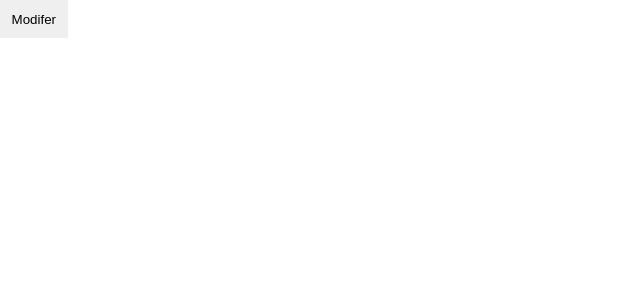
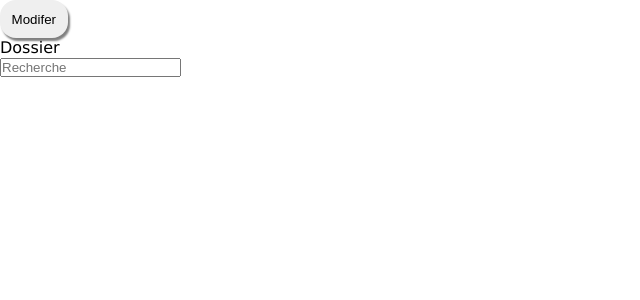
Before and after one commit to Abombidus/noteApp, a React (Vite) app: page / in a window 1280 px wide. Shown: the top 300 px of the page, without its empty margins (0-640 px from the left). Built offline with nearby package versions, Linux system fonts and the light colour scheme.

Commit message:
commit=0

```diff
--- a/src/components/home/Home.tsx
+++ b/src/components/home/Home.tsx
@@ -3,7 +3,12 @@ import React from "react";
 function Home() {
   return (
     <>
-      <button>Modifer</button>
+      <button id="btnEdit">Modifer</button>
+
+      <div>
+        <p>Dossier</p>
+        <input className="searchBar" type="search" placeholder="Recherche" />
+      </div>
     </>
   );
 }
--- a/src/index.css
+++ b/src/index.css
@@ -3,6 +3,9 @@
   margin: 0;
   text-decoration: none;
   list-style: none;
+}
+body {
+  font-family: verdana, sans-serif, tahoma;
 }
 
 :root {
@@ -16,4 +19,11 @@
 button {
   padding: 0.6rem;
   border: 2px solid transparent;
+  box-shadow: 2px 3px 2px gray;
+  border-radius: 1rem;
 }
+
+button:active {
+  transform: translateY(6px);
+  box-shadow: none;
+}
```
